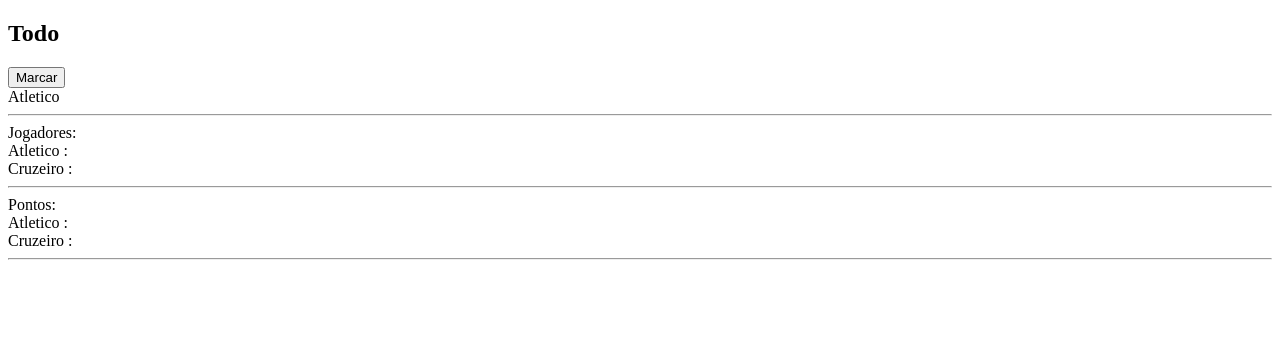
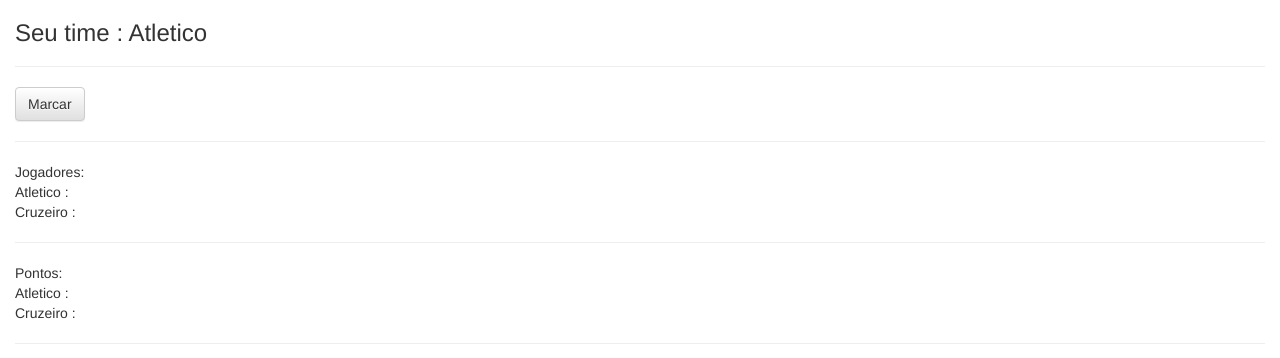
Before and after one commit to mateusfreira/websocket-puc-sample, a website: page web/index.html in a window 1280 px wide. Both pictures are taken after a click on the button "Atletico". Drawn offline with nearby package versions, Linux system fonts and the light colour scheme.

Commit message:
Fix style

```diff
--- a/web/index.html
+++ b/web/index.html
@@ -1,19 +1,29 @@
 <!doctype html>
 <html ng-app="teamApp">
+
 <head>
 	<script src="angular.min.js"></script>
 	<script src="team.js"></script>
+	<!-- Latest compiled and minified CSS -->
+	<link rel="stylesheet" href="https://maxcdn.bootstrapcdn.com/bootstrap/3.3.5/css/bootstrap.min.css">
+	<!-- Optional theme -->
+	<link rel="stylesheet" href="https://maxcdn.bootstrapcdn.com/bootstrap/3.3.5/css/bootstrap-theme.min.css">
+	<!-- Latest compiled and minified JavaScript -->
+	<script src="https://maxcdn.bootstrapcdn.com/bootstrap/3.3.5/js/bootstrap.min.js"></script>
 </head>
 <body data-ng-controller="TeamController as controller">
-	<h2>Todo</h2>
+	<div class="container-fluid">
 		<div data-ng-hide='controller.team'>
-		<button ng-click="controller.atleticoConnect()">Atletico</button>
-		<button ng-click="controller.cruzeirenseConnect()">Cruzeiro</button>
+		 	<h2>Vamos jogar!!</h2>
+			<h3>Escolha seu time!!</h3>
+			<button class="btn btn-default" ng-click="controller.atleticoConnect()">Atletico</button>
+			<button class="btn btn-default" ng-click="controller.cruzeirenseConnect()">Cruzeiro</button>
 		</div>
 		<div data-ng-show='controller.team'>
-		<button ng-click="controller.score()">Marcar</button>
 			<div >
-			<span>{{controller.team}}</span>
+				<h3>Seu time : {{controller.team}}</h3>
+				<hr/>
+				<button class="btn btn-default" ng-click="controller.score()">Marcar</button>
 				<hr/>
 
 				Jogadores: <br/>
@@ -28,5 +38,6 @@
 
 			</div>
 		</div>
+	</div>
 </body>
 </html>
--- a/web/team.js
+++ b/web/team.js
@@ -1,4 +1,4 @@
-var webSocket = new WebSocket("ws://localhost:8001");
+var webSocket = new WebSocket("ws://transitobh.com.br:8001");
 angular.module('teamApp', [])
   .controller('TeamController', function($scope) {
     var teamController = this;
```
Lines whose indentation alone changed are shown as unchanged.
